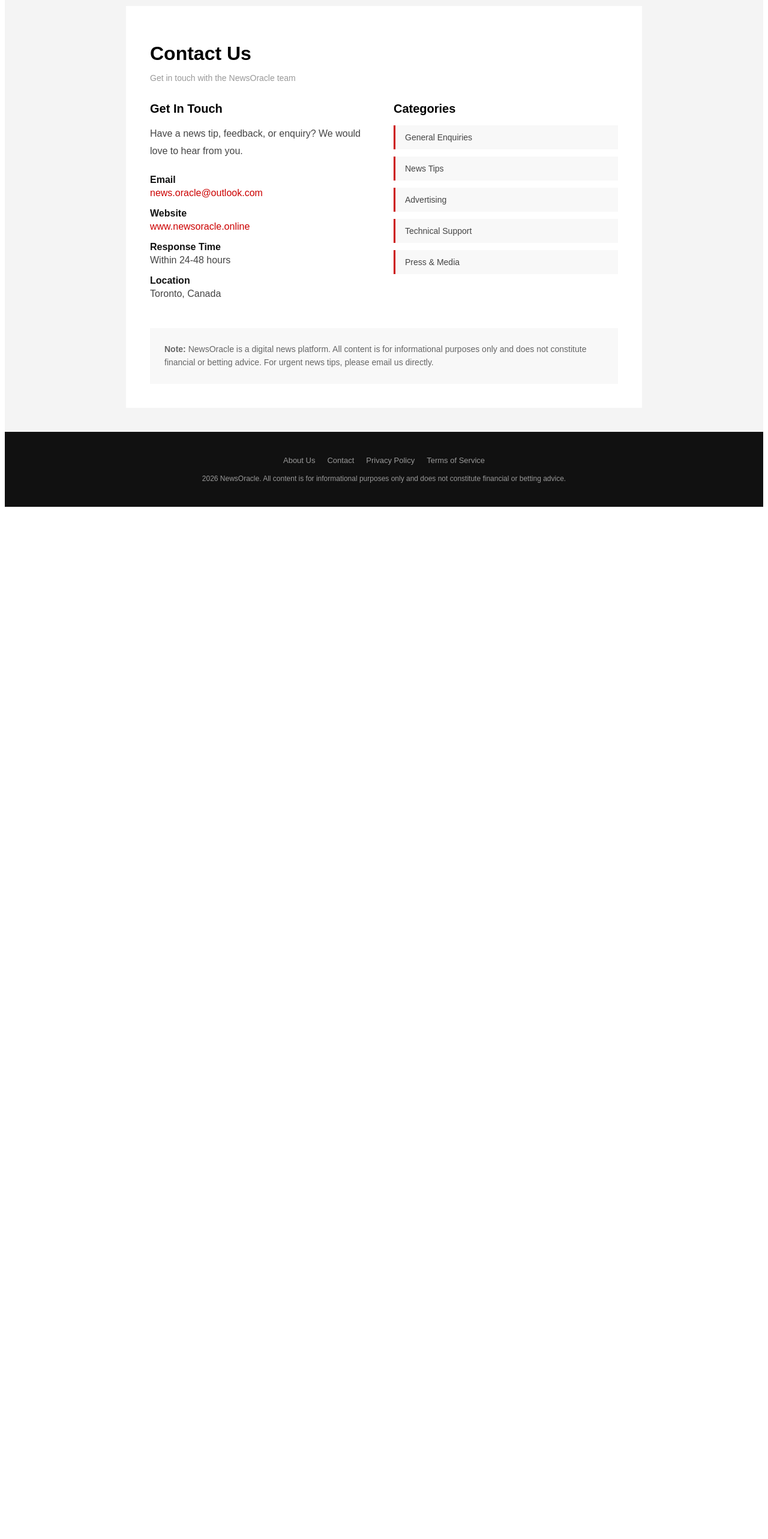
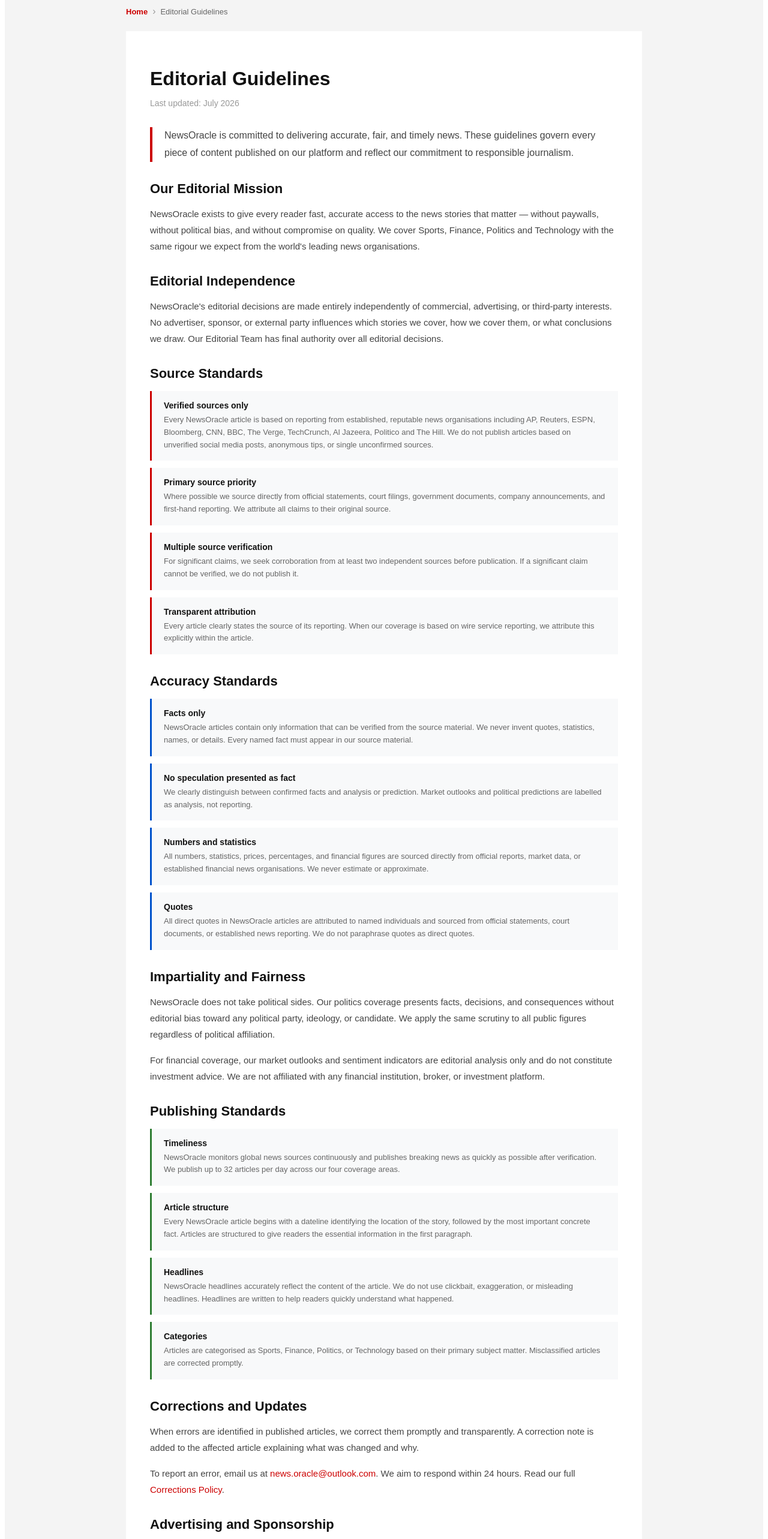
Before and after one commit to richmanempire001-cyber/newsoracle, a Next.js app: page /contact in a window 1280 px wide. Shown: the part 200-2766 px from the top of the page at 60% size. Before the commit the page ends 1053 px from the top, so only its background shows below. Built offline with nearby package versions, Linux system fonts and the light colour scheme.

Commit message:
Update contact.js

```diff
--- a/pages/contact.js
+++ b/pages/contact.js
@@ -1,15 +1,28 @@
 import Head from "next/head";
 import Link from "next/link";
 
-export default function Contact() {
+export default function EditorialGuidelines() {
   return (
     <>
       <Head>
-        <title>Contact Us — NewsOracle</title>
-        <meta name="description" content="Get in touch with the NewsOracle editorial team. Send us news tips, feedback, or enquiries." />
+        <title>Editorial Guidelines — NewsOracle</title>
+        <meta name="description" content="NewsOracle editorial guidelines — our standards for accuracy, sourcing, fact-checking, and responsible journalism." />
         <meta name="robots" content="index, follow" />
-        <link rel="canonical" href="https://www.newsoracle.online/contact" />
+        <link rel="canonical" href="https://www.newsoracle.online/editorial-guidelines" />
+        <script type="application/ld+json" dangerouslySetInnerHTML={{ __html: JSON.stringify({
+          "@context": "https://schema.org",
+          "@type": "WebPage",
+          "name": "Editorial Guidelines — NewsOracle",
+          "description": "NewsOracle editorial standards for accuracy, sourcing, and responsible journalism.",
+          "url": "https://www.newsoracle.online/editorial-guidelines",
+          "publisher": {
+            "@type": "Organization",
+            "name": "NewsOracle",
+            "url": "https://www.newsoracle.online"
+          }
+        })}} />
       </Head>
+
       <div style={{ fontFamily: "Arial, sans-serif", background: "#f4f4f4", minHeight: "100vh" }}>
 
         {/* Top Bar */}
@@ -20,7 +33,7 @@ export default function Contact() {
           </div>
         </div>
 
-        {/* Header — CNN Two-Row Style */}
+        {/* Header */}
         <header style={{ background: "#fff", borderBottom: "3px solid #cc0000" }}>
           <div style={{ borderBottom: "1px solid #eee", padding: "12px 0" }}>
             <div style={{ maxWidth: "1200px", margin: "0 auto", padding: "0 20px", display: "flex", alignItems: "center", justifyContent: "space-between" }}>
@@ -36,20 +49,15 @@ export default function Contact() {
               </div>
               <div style={{ display: "flex", gap: "20px" }}>
                 <Link href="/about" style={{ color: "#666", textDecoration: "none", fontSize: "13px" }}>About</Link>
-                <Link href="/contact" style={{ color: "#cc0000", textDecoration: "none", fontSize: "13px", fontWeight: "600" }}>Contact</Link><Link href="/corrections" style={{ color: "#999", textDecoration: "none", fontSize: "13px" }}>Corrections</Link><Link href="/editorial-guidelines" style={{ color: "#999", textDecoration: "none", fontSize: "13px" }}>Editorial Guidelines</Link>
+                <Link href="/contact" style={{ color: "#666", textDecoration: "none", fontSize: "13px" }}>Contact</Link>
               </div>
             </div>
           </div>
-          <div style={{ maxWidth: "1200px", margin: "0 auto", padding: "0 20px", display: "flex", gap: "0" }}>
-            {[
-              { label: "Sports", href: "/category/sports" },
-              { label: "Finance", href: "/category/finance" },
-              { label: "Politics", href: "/category/politics" },
-              { label: "Technology", href: "/category/technology" },
-            ].map(item => (
-              <Link key={item.label} href={item.href} style={{ textDecoration: "none" }}>
+          <div style={{ maxWidth: "1200px", margin: "0 auto", padding: "0 20px", display: "flex" }}>
+            {["sports","finance","politics","technology"].map(cat => (
+              <Link key={cat} href={`/category/${cat}`} style={{ textDecoration: "none" }}>
                 <div style={{ padding: "14px 24px", fontSize: "13px", fontWeight: "700", textTransform: "uppercase", letterSpacing: "1px", color: "#333", borderBottom: "3px solid transparent" }}>
-                  {item.label}
+                  {cat}
                 </div>
               </Link>
             ))}
@@ -57,48 +65,120 @@ export default function Contact() {
         </header>
 
         <div style={{ maxWidth: "860px", margin: "40px auto", padding: "0 20px" }}>
+
+          {/* Breadcrumb */}
+          <div style={{ marginBottom: "24px" }}>
+            <Link href="/" style={{ color: "#cc0000", textDecoration: "none", fontSize: "13px", fontWeight: "600" }}>Home</Link>
+            <span style={{ color: "#999", margin: "0 8px" }}>›</span>
+            <span style={{ color: "#666", fontSize: "13px" }}>Editorial Guidelines</span>
+          </div>
+
           <div style={{ background: "#fff", padding: "40px" }}>
-            <h1 style={{ fontSize: "32px", fontWeight: "900", marginBottom: "8px" }}>Contact Us</h1>
-            <p style={{ color: "#999", fontSize: "14px", marginBottom: "32px" }}>Get in touch with the NewsOracle team</p>
-            <div style={{ display: "grid", gridTemplateColumns: "1fr 1fr", gap: "32px" }}>
-              <div>
-                <h2 style={{ fontSize: "20px", fontWeight: "700", margin: "0 0 16px" }}>Get In Touch</h2>
-                <p style={{ lineHeight: "1.8", color: "#444", marginBottom: "24px" }}>
-                  Have a news tip, feedback, or enquiry? We would love to hear from you.
+            <h1 style={{ fontSize: "32px", fontWeight: "900", marginBottom: "8px", color: "#111" }}>Editorial Guidelines</h1>
+            <p style={{ color: "#999", fontSize: "14px", marginBottom: "32px" }}>Last updated: July 2026</p>
+
+            <div style={{ borderLeft: "4px solid #cc0000", paddingLeft: "20px", marginBottom: "32px" }}>
+              <p style={{ fontSize: "16px", lineHeight: "1.8", color: "#444", margin: 0 }}>
+                NewsOracle is committed to delivering accurate, fair, and timely news. These guidelines govern every piece of content published on our platform and reflect our commitment to responsible journalism.
               </p>
-                <div style={{ marginBottom: "16px" }}>
-                  <p style={{ margin: "0 0 4px", fontWeight: "700", color: "#111" }}>Email</p>
-                  <a href="mailto:news.oracle@outlook.com" style={{ margin: 0, color: "#cc0000", textDecoration: "none" }}>news.oracle@outlook.com</a>
             </div>
-                <div style={{ marginBottom: "16px" }}>
-                  <p style={{ margin: "0 0 4px", fontWeight: "700", color: "#111" }}>Website</p>
-                  <a href="https://www.newsoracle.online" style={{ margin: 0, color: "#cc0000", textDecoration: "none" }}>www.newsoracle.online</a>
-                </div>
-                <div style={{ marginBottom: "16px" }}>
-                  <p style={{ margin: "0 0 4px", fontWeight: "700", color: "#111" }}>Response Time</p>
-                  <p style={{ margin: 0, color: "#444" }}>Within 24-48 hours</p>
-                </div>
-                <div style={{ marginBottom: "16px" }}>
-                  <p style={{ margin: "0 0 4px", fontWeight: "700", color: "#111" }}>Location</p>
-                  <p style={{ margin: 0, color: "#444" }}>Toronto, Canada</p>
-                </div>
-              </div>
-              <div>
-                <h2 style={{ fontSize: "20px", fontWeight: "700", margin: "0 0 16px" }}>Categories</h2>
-                <div style={{ display: "flex", flexDirection: "column", gap: "12px" }}>
-                  {["General Enquiries", "News Tips", "Advertising", "Technical Support", "Press & Media"].map(cat => (
-                    <div key={cat} style={{ padding: "12px 16px", background: "#f8f8f8", borderLeft: "3px solid #cc0000", fontSize: "14px", color: "#444" }}>
-                      {cat}
+
+            {/* Mission */}
+            <h2 style={{ fontSize: "22px", fontWeight: "800", color: "#111", margin: "0 0 12px" }}>Our Editorial Mission</h2>
+            <p style={{ fontSize: "15px", lineHeight: "1.8", color: "#444", marginBottom: "32px" }}>
+              NewsOracle exists to give every reader fast, accurate access to the news stories that matter — without paywalls, without political bias, and without compromise on quality. We cover Sports, Finance, Politics and Technology with the same rigour we expect from the world's leading news organisations.
+            </p>
+
+            {/* Independence */}
+            <h2 style={{ fontSize: "22px", fontWeight: "800", color: "#111", margin: "0 0 12px" }}>Editorial Independence</h2>
+            <p style={{ fontSize: "15px", lineHeight: "1.8", color: "#444", marginBottom: "32px" }}>
+              NewsOracle's editorial decisions are made entirely independently of commercial, advertising, or third-party interests. No advertiser, sponsor, or external party influences which stories we cover, how we cover them, or what conclusions we draw. Our Editorial Team has final authority over all editorial decisions.
+            </p>
+
+            {/* Sourcing */}
+            <h2 style={{ fontSize: "22px", fontWeight: "800", color: "#111", margin: "0 0 16px" }}>Source Standards</h2>
+            <div style={{ display: "grid", gap: "12px", marginBottom: "32px" }}>
+              {[
+                { title: "Verified sources only", desc: "Every NewsOracle article is based on reporting from established, reputable news organisations including AP, Reuters, ESPN, Bloomberg, CNN, BBC, The Verge, TechCrunch, Al Jazeera, Politico and The Hill. We do not publish articles based on unverified social media posts, anonymous tips, or single unconfirmed sources." },
+                { title: "Primary source priority", desc: "Where possible we source directly from official statements, court filings, government documents, company announcements, and first-hand reporting. We attribute all claims to their original source." },
+                { title: "Multiple source verification", desc: "For significant claims, we seek corroboration from at least two independent sources before publication. If a significant claim cannot be verified, we do not publish it." },
+                { title: "Transparent attribution", desc: "Every article clearly states the source of its reporting. When our coverage is based on wire service reporting, we attribute this explicitly within the article." },
+              ].map(({ title, desc }) => (
+                <div key={title} style={{ padding: "16px 20px", background: "#f8f9fa", borderLeft: "3px solid #cc0000" }}>
+                  <p style={{ margin: "0 0 6px", fontSize: "14px", fontWeight: "700", color: "#111" }}>{title}</p>
+                  <p style={{ margin: 0, fontSize: "13px", color: "#666", lineHeight: "1.6" }}>{desc}</p>
                 </div>
               ))}
             </div>
+
+            {/* Accuracy */}
+            <h2 style={{ fontSize: "22px", fontWeight: "800", color: "#111", margin: "0 0 16px" }}>Accuracy Standards</h2>
+            <div style={{ display: "grid", gap: "12px", marginBottom: "32px" }}>
+              {[
+                { title: "Facts only", desc: "NewsOracle articles contain only information that can be verified from the source material. We never invent quotes, statistics, names, or details. Every named fact must appear in our source material." },
+                { title: "No speculation presented as fact", desc: "We clearly distinguish between confirmed facts and analysis or prediction. Market outlooks and political predictions are labelled as analysis, not reporting." },
+                { title: "Numbers and statistics", desc: "All numbers, statistics, prices, percentages, and financial figures are sourced directly from official reports, market data, or established financial news organisations. We never estimate or approximate." },
+                { title: "Quotes", desc: "All direct quotes in NewsOracle articles are attributed to named individuals and sourced from official statements, court documents, or established news reporting. We do not paraphrase quotes as direct quotes." },
+              ].map(({ title, desc }) => (
+                <div key={title} style={{ padding: "16px 20px", background: "#f8f9fa", borderLeft: "3px solid #0052cc" }}>
+                  <p style={{ margin: "0 0 6px", fontSize: "14px", fontWeight: "700", color: "#111" }}>{title}</p>
+                  <p style={{ margin: 0, fontSize: "13px", color: "#666", lineHeight: "1.6" }}>{desc}</p>
                 </div>
+              ))}
             </div>
-            <div style={{ marginTop: "32px", padding: "24px", background: "#f8f8f8" }}>
-              <p style={{ margin: 0, color: "#666", fontSize: "14px", lineHeight: "1.6" }}>
-                <strong>Note:</strong> NewsOracle is a digital news platform. All content is for informational purposes only and does not constitute financial or betting advice. For urgent news tips, please email us directly.
+
+            {/* Impartiality */}
+            <h2 style={{ fontSize: "22px", fontWeight: "800", color: "#111", margin: "0 0 12px" }}>Impartiality and Fairness</h2>
+            <p style={{ fontSize: "15px", lineHeight: "1.8", color: "#444", marginBottom: "16px" }}>
+              NewsOracle does not take political sides. Our politics coverage presents facts, decisions, and consequences without editorial bias toward any political party, ideology, or candidate. We apply the same scrutiny to all public figures regardless of political affiliation.
             </p>
+            <p style={{ fontSize: "15px", lineHeight: "1.8", color: "#444", marginBottom: "32px" }}>
+              For financial coverage, our market outlooks and sentiment indicators are editorial analysis only and do not constitute investment advice. We are not affiliated with any financial institution, broker, or investment platform.
+            </p>
+
+            {/* Publishing Standards */}
+            <h2 style={{ fontSize: "22px", fontWeight: "800", color: "#111", margin: "0 0 16px" }}>Publishing Standards</h2>
+            <div style={{ display: "grid", gap: "12px", marginBottom: "32px" }}>
+              {[
+                { title: "Timeliness", desc: "NewsOracle monitors global news sources continuously and publishes breaking news as quickly as possible after verification. We publish up to 32 articles per day across our four coverage areas." },
+                { title: "Article structure", desc: "Every NewsOracle article begins with a dateline identifying the location of the story, followed by the most important concrete fact. Articles are structured to give readers the essential information in the first paragraph." },
+                { title: "Headlines", desc: "NewsOracle headlines accurately reflect the content of the article. We do not use clickbait, exaggeration, or misleading headlines. Headlines are written to help readers quickly understand what happened." },
+                { title: "Categories", desc: "Articles are categorised as Sports, Finance, Politics, or Technology based on their primary subject matter. Misclassified articles are corrected promptly." },
+              ].map(({ title, desc }) => (
+                <div key={title} style={{ padding: "16px 20px", background: "#f8f9fa", borderLeft: "3px solid #2e7d32" }}>
+                  <p style={{ margin: "0 0 6px", fontSize: "14px", fontWeight: "700", color: "#111" }}>{title}</p>
+                  <p style={{ margin: 0, fontSize: "13px", color: "#666", lineHeight: "1.6" }}>{desc}</p>
                 </div>
+              ))}
+            </div>
+
+            {/* Corrections */}
+            <h2 style={{ fontSize: "22px", fontWeight: "800", color: "#111", margin: "0 0 12px" }}>Corrections and Updates</h2>
+            <p style={{ fontSize: "15px", lineHeight: "1.8", color: "#444", marginBottom: "16px" }}>
+              When errors are identified in published articles, we correct them promptly and transparently. A correction note is added to the affected article explaining what was changed and why.
+            </p>
+            <p style={{ fontSize: "15px", lineHeight: "1.8", color: "#444", marginBottom: "32px" }}>
+              To report an error, email us at <a href="mailto:news.oracle@outlook.com" style={{ color: "#cc0000", textDecoration: "none" }}>news.oracle@outlook.com</a>. We aim to respond within 24 hours. Read our full <Link href="/corrections" style={{ color: "#cc0000", textDecoration: "none" }}>Corrections Policy</Link>.
+            </p>
+
+            {/* Advertising */}
+            <h2 style={{ fontSize: "22px", fontWeight: "800", color: "#111", margin: "0 0 12px" }}>Advertising and Sponsorship</h2>
+            <p style={{ fontSize: "15px", lineHeight: "1.8", color: "#444", marginBottom: "32px" }}>
+              NewsOracle is supported by advertising through Google AdSense. Advertising content is clearly separated from editorial content. Advertisers have no influence over editorial decisions, story selection, or article content. Sponsored content, if published, will be clearly labelled as such.
+            </p>
+
+            {/* Contact */}
+            <div style={{ background: "#f8f9fa", padding: "24px", borderLeft: "4px solid #cc0000" }}>
+              <h3 style={{ fontSize: "16px", fontWeight: "700", color: "#111", margin: "0 0 8px" }}>Editorial Contact</h3>
+              <p style={{ fontSize: "14px", color: "#444", lineHeight: "1.6", margin: "0 0 8px" }}>
+                For editorial inquiries, corrections, or to report a concern about our coverage:
+              </p>
+              <a href="mailto:news.oracle@outlook.com" style={{ fontSize: "14px", color: "#cc0000", textDecoration: "none", fontWeight: "600" }}>
+                news.oracle@outlook.com
+              </a>
+              <p style={{ fontSize: "13px", color: "#999", margin: "8px 0 0" }}>NewsOracle Editorial Team — Toronto, Canada</p>
+            </div>
+
           </div>
         </div>
 
@@ -108,10 +188,12 @@ export default function Contact() {
             <div style={{ display: "flex", justifyContent: "center", gap: "20px", marginBottom: "16px", flexWrap: "wrap" }}>
               <Link href="/about" style={{ color: "#999", textDecoration: "none", fontSize: "13px" }}>About Us</Link>
               <Link href="/contact" style={{ color: "#999", textDecoration: "none", fontSize: "13px" }}>Contact</Link>
+              <Link href="/corrections" style={{ color: "#999", textDecoration: "none", fontSize: "13px" }}>Corrections</Link>
+              <Link href="/editorial-guidelines" style={{ color: "#cc0000", textDecoration: "none", fontSize: "13px", fontWeight: "600" }}>Editorial Guidelines</Link>
               <Link href="/privacy-policy" style={{ color: "#999", textDecoration: "none", fontSize: "13px" }}>Privacy Policy</Link>
               <Link href="/terms" style={{ color: "#999", textDecoration: "none", fontSize: "13px" }}>Terms of Service</Link>
             </div>
-            <p style={{ margin: 0, fontSize: "12px", textAlign: "center" }}>2026 NewsOracle. All content is for informational purposes only and does not constitute financial or betting advice.</p>
+            <p style={{ margin: 0, fontSize: "12px", textAlign: "center" }}>2026 NewsOracle. All Rights Reserved. Content is produced with AI assistance based on publicly available sources. Readers should independently verify all information. NewsOracle does not intend to defame any individual or organisation. Content is for informational purposes only and does not constitute legal, financial, or professional advice.</p>
           </div>
         </footer>
 
```
Lines whose indentation alone changed are shown as unchanged.
